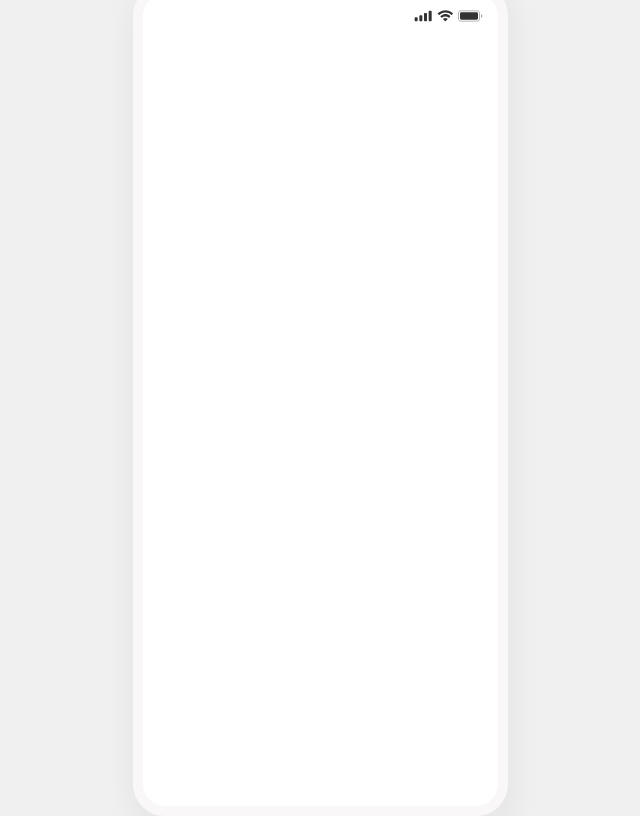
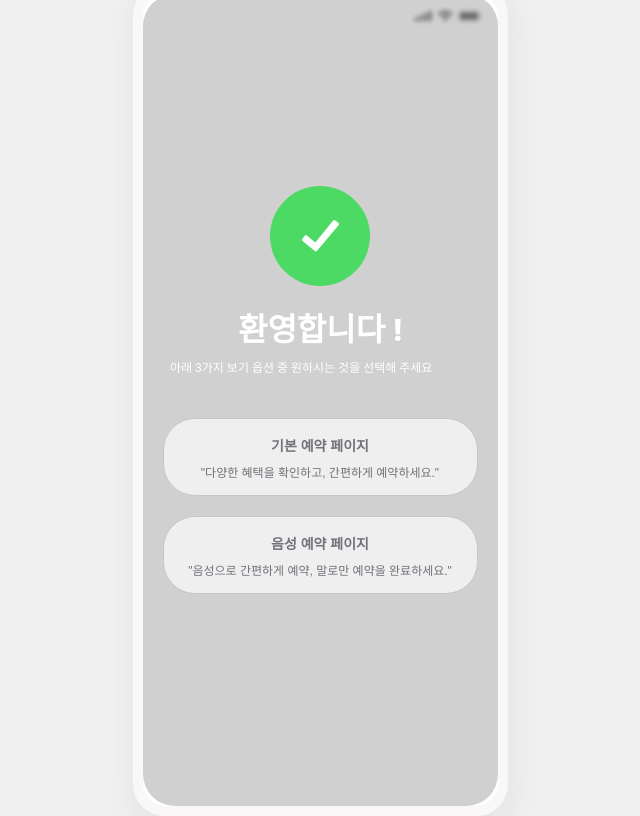
Before and after one commit to Choi-jujuyeon/TrainReservationSystem, a React (Create React App) app in the folder front/: page /modal in a window 1280 px wide. Before the commit this address had no page. Shown: the whole page, without its empty margins (320-960 px from the left). Built offline with nearby package versions, Linux system fonts and the light colour scheme.

Commit message:
feat: Complete layout for UI selection modal

```diff
--- a/front/src/App.jsx
+++ b/front/src/App.jsx
@@ -4,6 +4,7 @@ import Header from "./components/Header";
 import LoginPage from "./pages/LoginPage";
 import StartPage from "./pages/StartPage";
 import SignUp from "./components/SignUp";
+import SelectModal from "./components/SelectModal";
 function App() {
     return (
         <BrowserRouter>
@@ -16,6 +17,7 @@ function App() {
                         <Route path="/" element={<StartPage />} />
                         <Route path="/login" element={<LoginPage />} />
                         <Route path="/signup" element={<SignUp />} />
+                        <Route path="/modal" element={<SelectModal />} />
                     </Routes>
                 </Container>
             </Wrapper>
--- /dev/null
+++ b/front/src/components/SelectModal.jsx
@@ -0,0 +1,95 @@
+import styled from "styled-components";
+
+const SelectModal = () => {
+    return (
+        <Container>
+            <img
+                src={`${process.env.PUBLIC_URL}/assets/icons/checkModal.svg`}
+                alt="check"
+            />
+            <H1>환영합니다 !</H1>
+            <H3>아래 3가지 보기 옵션 중 원하시는 것을 선택해 주세요</H3>
+
+            <Box>
+                <H4>기본 예약 페이지</H4>
+                <H5>"다양한 혜택을 확인하고, 간편하게 예약하세요."</H5>
+            </Box>
+            <Box>
+                <H4>음성 예약 페이지</H4>
+                <H5>"음성으로 간편하게 예약, 말로만 예약을 완료하세요."</H5>
+            </Box>
+        </Container>
+    );
+};
+
+export default SelectModal;
+
+const Container = styled.div`
+    display: flex;
+    flex-direction: column;
+    align-items: center;
+    justify-content: center;
+    height: 100%;
+    background-color: rgba(161, 161, 161, 0.5);
+    backdrop-filter: blur(2px);
+    z-index: 9999;
+    padding: 20px;
+    border-radius: 32px;
+    img {
+        width: 100px;
+        height: 100px;
+        margin-bottom: 18px;
+    }
+`;
+
+const H1 = styled.div`
+    margin-bottom: 8px;
+    font-size: 32px;
+    font-weight: 1000;
+    color: #ffffff;
+`;
+
+const H3 = styled.div`
+    font-size: 12px;
+    color: #ffffff;
+    width: 300px;
+    margin-bottom: 43px;
+`;
+const Box = styled.button`
+    /* background-color: #f1f1f1; Light background */
+    display: flex;
+    flex-direction: column;
+    justify-content: center;
+    align-items: center;
+    width: 100%;
+    height: 78px;
+    max-width: 400px;
+    margin-bottom: 20px;
+    border-radius: 32px;
+    border: 1px solid #c5c6cc;
+
+    &:focus {
+        border-color: #00ff95;
+        outline: none;
+        box-shadow: 0 0 5px rgba(0, 255, 51, 0.5);
+    }
+
+    &::placeholder {
+        color: #8f9098;
+        font-size: 14px;
+    }
+`;
+
+const H4 = styled.div`
+    font-size: 14px;
+    font-weight: 1000;
+    color: #71727a;
+    margin-bottom: 8px;
+`;
+
+const H5 = styled.div`
+    font-size: 12px;
+    font-weight: 400;
+    color: #71727a;
+    text-align: center;
+`;
```
Also changed, not shown: front/public/assets/icons/checkModal.svg (added).
